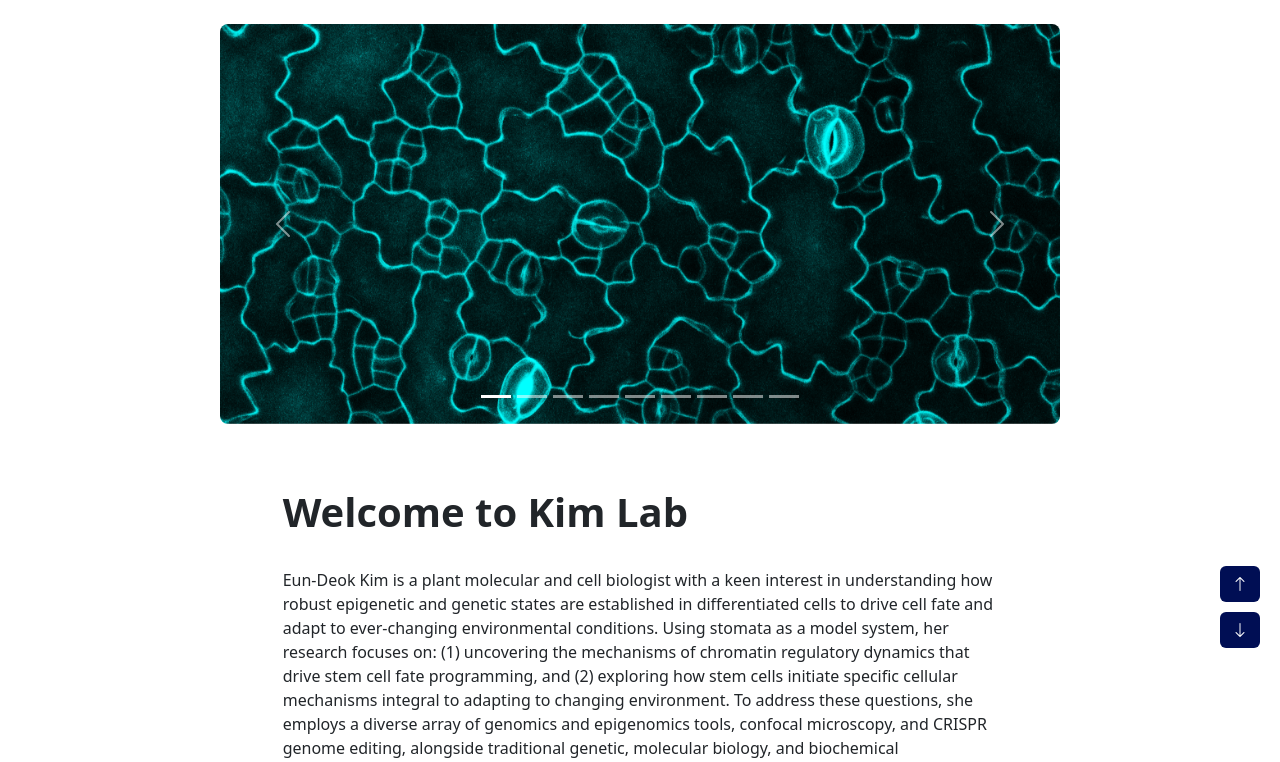
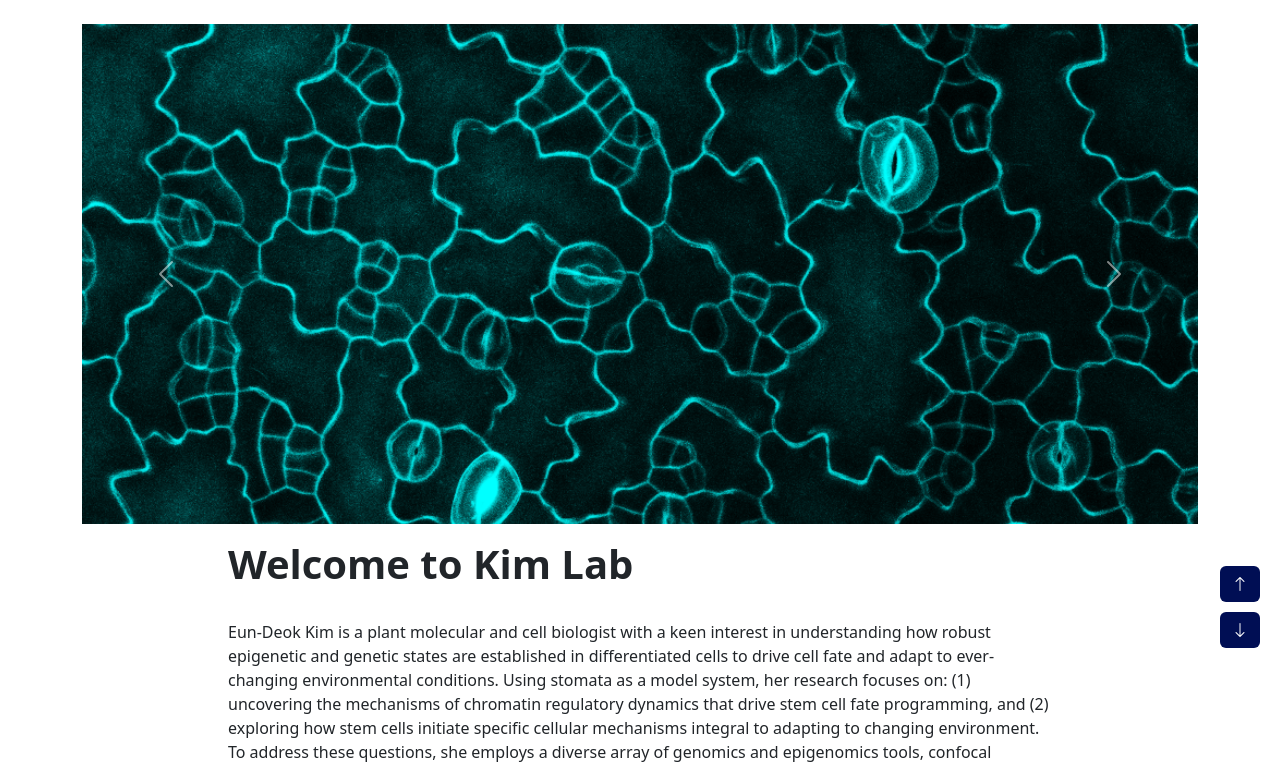
Before and after one commit to saewootuigim/edklab, a Django app: page / in a window 1280 px wide. Shown: the part 132-894 px from the top of the page. Run offline with Django 5.2, Linux system fonts and the light colour scheme; some libraries are stand-ins or nearby versions.

Commit message:
updated carousel

```diff
--- a/main/templates/main/main_page.html
+++ b/main/templates/main/main_page.html
@@ -38,71 +38,74 @@
             max-height: 200px; /* Adjusted max height for smartphones */
         }
     }
+    .carousel-item {
+        height: 500px; /* Set the height you want */
+        overflow: hidden;
+    }
+    .carousel-item img,
+    .carousel-item video {
+        height: 100%;
+        width: 100%;
+    }
+    /* Disable right-click */
+    .carousel-item img,
+    .carousel-item video {
+        pointer-events: none;
+    }
+    /* Cropping */
+    .cropped {
+        object-fit: cover;
+    }
+
+    /* Fitting */
+    .fitted {
+        object-fit: contain;
+    }
 </style>
 {% endblock %}
 
 {% block content %}
-<!-- Carousel -->
-<div class="p-0 mb-5">
-    <div id="home-screen-carousel" class="carousel slide" style="max-width: 840px; margin: 0 auto;" data-bs-ride="carousel">
 
-        <!-- Indicators/dots -->
-        <div class="carousel-indicators">
-            <button type="button" data-bs-target="#home-screen-carousel" data-bs-slide-to="0" class="active"></button>
-            <button type="button" data-bs-target="#home-screen-carousel" data-bs-slide-to="1"></button>
-            <button type="button" data-bs-target="#home-screen-carousel" data-bs-slide-to="2"></button>
-            <button type="button" data-bs-target="#home-screen-carousel" data-bs-slide-to="3"></button>
-            <button type="button" data-bs-target="#home-screen-carousel" data-bs-slide-to="4"></button>
-            <button type="button" data-bs-target="#home-screen-carousel" data-bs-slide-to="5"></button>
-            <button type="button" data-bs-target="#home-screen-carousel" data-bs-slide-to="6"></button>
-            <button type="button" data-bs-target="#home-screen-carousel" data-bs-slide-to="7"></button>
-            <button type="button" data-bs-target="#home-screen-carousel" data-bs-slide-to="8"></button>
-        </div>
-
-        <!-- The slideshow/carousel -->
-        <div class="carousel-inner rounded-3">
+    <div id="carouselExampleFade" class="carousel slide carousel-fade" data-bs-ride="carousel">
+        <div class="carousel-inner">
             <div class="carousel-item active">
-                <img oncontextmenu="return false;" src="/static/carousel/1.png" alt="1" class="d-block carousel-img-size">
-                <!-- <div class="carousel-caption">
-                    <h3>Crouse College</h3>
-                    <p>Syracuse University</p>
-                </div> -->
+                <img src="/static/carousel/1.png" class="d-block w-100 cropped" alt="...">
             </div>
-            <div class="carousel-item rounded-3">
-                <img oncontextmenu="return false;" src="/static/carousel/2.png" alt="2" class="d-block carousel-img-size">
+            <div class="carousel-item">
+                <img src="/static/carousel/2.png" class="d-block w-100 cropped" alt="...">
             </div>
-            <div class="carousel-item rounded-3">
-                <img oncontextmenu="return false;" src="/static/carousel/3.png" alt="3" class="d-block carousel-img-size">
+            <div class="carousel-item">
+                <img src="/static/carousel/3.png" class="d-block w-100 cropped" alt="...">
             </div>
-            <div class="carousel-item rounded-3">
-                <img oncontextmenu="return false;" src="/static/carousel/4.png" alt="4" class="d-block carousel-img-size">
+            <div class="carousel-item">
+                <img src="/static/carousel/4.png" class="d-block w-100 cropped" alt="...">
             </div>
-            <div class="carousel-item rounded-3">
-                <img oncontextmenu="return false;" src="/static/carousel/5.png" alt="5" class="d-block carousel-img-size">
+            <div class="carousel-item">
+                <img src="/static/carousel/5.png" class="d-block w-100 cropped" alt="...">
             </div>
-            <div class="carousel-item rounded-3" data-bs-interval="10000">
-                <video oncontextmenu="return false;" alt="6"  class="d-block carousel-video-size" autoplay loop muted>
+            <div class="carousel-item">
+                <video class="d-block w-100 fitted" autoplay loop muted>
                     <source src="/static/carousel/6.mp4" type="video/mp4">
                     Your browser does not support the video tag.
                 </video>
             </div>
-            <div class="carousel-item rounded-3">
-                <img oncontextmenu="return false;" src="/static/carousel/72.png" alt="7" class="d-block carousel-img-size">
+            <div class="carousel-item">
+                <img src="/static/carousel/72.png" class="d-block w-100 fitted" alt="...">
             </div>
-            <div class="carousel-item rounded-3">
-                <img oncontextmenu="return false;" src="/static/carousel/82.png" alt="8" class="d-block carousel-img-size">
+            <div class="carousel-item">
+                <img src="/static/carousel/82.png" class="d-block w-100 fitted" alt="...">
             </div>
-            <div class="carousel-item rounded-3">
-                <img oncontextmenu="return false;" src="/static/carousel/92.png" alt="9" class="d-block carousel-img-size" stype="margin: 200px;">
+            <div class="carousel-item">
+                <img src="/static/carousel/92.png" class="d-block w-100 fitted" alt="...">
             </div>
         </div>
-
-        <!-- Left and right controls/icons -->
-        <button class="carousel-control-prev" type="button" data-bs-target="#home-screen-carousel" data-bs-slide="prev">
-            <span class="carousel-control-prev-icon"></span>
+        <button class="carousel-control-prev" type="button" data-bs-target="#carouselExampleFade" data-bs-slide="prev">
+            <span class="carousel-control-prev-icon" aria-hidden="true"></span>
+            <span class="visually-hidden">Previous</span>
         </button>
-        <button class="carousel-control-next" type="button" data-bs-target="#home-screen-carousel" data-bs-slide="next">
-            <span class="carousel-control-next-icon"></span>
+        <button class="carousel-control-next" type="button" data-bs-target="#carouselExampleFade" data-bs-slide="next">
+            <span class="carousel-control-next-icon" aria-hidden="true"></span>
+            <span class="visually-hidden">Next</span>
         </button>
     </div>
 </div>
```
